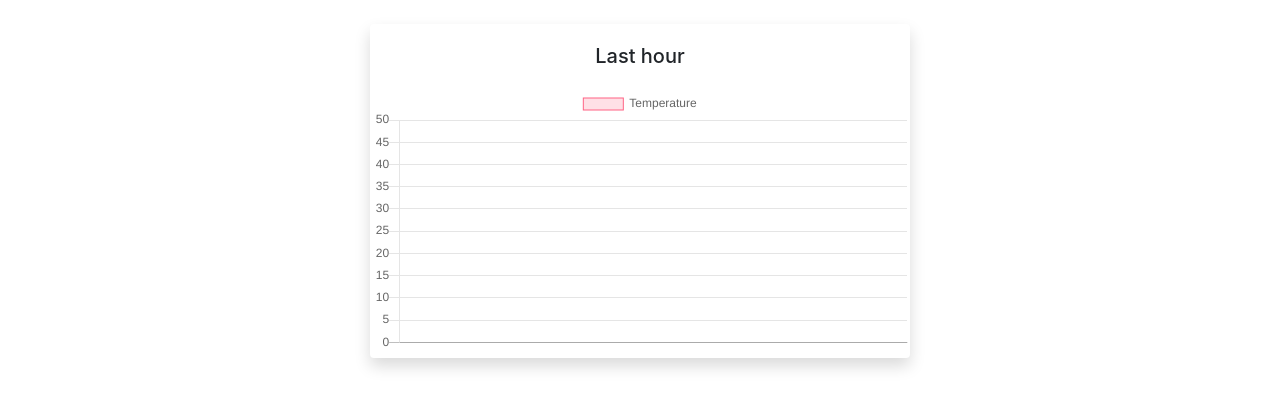
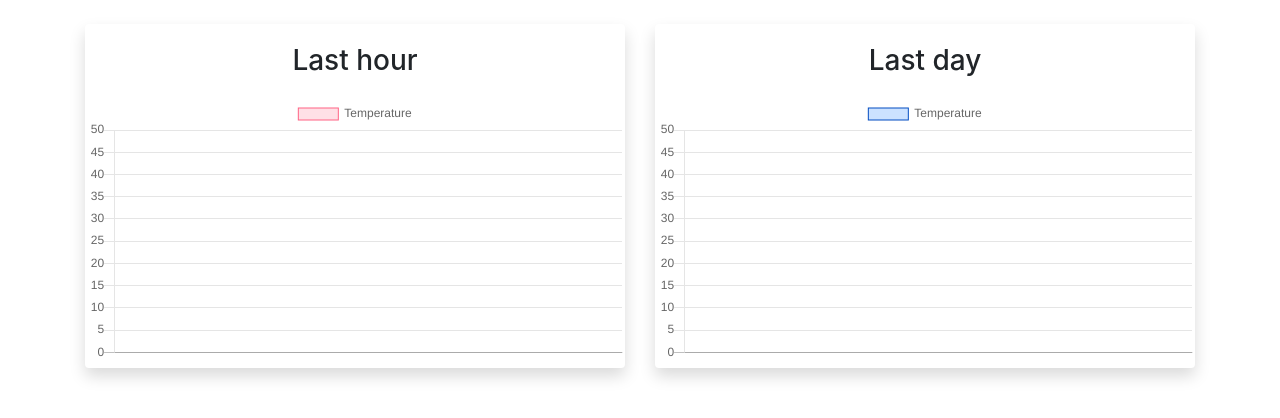
Before and after one commit to irezwi/rpi_temperature_webapp, a Django app: page / in a window 1280 px wide. Shown: the part 56-474 px from the top of the page. Run offline with Django 3.2, Linux system fonts and the light colour scheme; data that the repository does not hold is empty; some libraries are stand-ins or nearby versions.

Commit message:
Implement last day chart

```diff
--- a/rpi_temperature_webapp/extras/TemperatureChartData.py
+++ b/rpi_temperature_webapp/extras/TemperatureChartData.py
@@ -7,8 +7,21 @@ class TemperatureChartData:
     def __init__(self):
         self.values = []
         self.labels = []
+        self.units = "C"
 
     def fill_with_data(self, start_date, end_date):
         for measurement in Measurements.objects.complex_filter(Q(time__gte=start_date, time__lte=end_date)):
             self.labels.append(measurement.time.strftime("%H:%M"))
             self.values.append(measurement.temperature)
+
+    def scale_temperatures_to_K(self):
+        if self.units == "C":
+            self.values = [value + 273.15 for value in self.values]
+        elif self.units == "K":
+            pass
+
+    def scale_temperatures_to_C(self):
+        if self.units == "C":
+            pass
+        elif self.units == "K":
+            self.values = [value - 273.15 for value in self.values]
--- a/rpi_temperature_webapp/templates/charts.html
+++ b/rpi_temperature_webapp/templates/charts.html
@@ -37,18 +37,26 @@
 </nav>
 <div class="container mt-2">
     <div class="row justify-content-center">
-        <div class="col-xl-6 col-md-8 mb-4">
+        <div class="col-xl-6 col-md-6 mb-4">
           <div class="card border-0 shadow">
             <div class="card-body text-center">
-              <h5 class="card-title mb-0">Last hour</h5>
+              <h3 class="card-title mb-0">Last hour</h3>
             </div>
-            <canvas id="myChart"></canvas>
+            <canvas id="lastHourChart"></canvas>
+          </div>
+        </div>
+        <div class="col-xl-6 col-md-6 mb-4">
+          <div class="card border-0 shadow">
+            <div class="card-body text-center">
+              <h3 class="card-title mb-0">Last day</h3>
+            </div>
+            <canvas id="lastDayChart"></canvas>
           </div>
         </div>
     </div>
 </div>
 <script>
-    var ctx = document.getElementById('myChart').getContext('2d');
+    var ctx = document.getElementById('lastHourChart').getContext('2d');
     var myChart = new Chart(ctx, {
         type: 'line',
         data: {
@@ -74,10 +82,51 @@
                         suggestedMax: 50
                     }
                 }]
+            },
+            elements: {
+                point: {
+                    radius: 2
+                }
             }
         }
     });
+</script>
 
+<script>
+    var ctx = document.getElementById('lastDayChart').getContext('2d');
+    var myChart = new Chart(ctx, {
+        type: 'line',
+        data: {
+            labels: {{ lastDayChartData.labels|safe }},
+            datasets: [{
+                label: 'Temperature',
+                data: {{ lastDayChartData.values }},
+                backgroundColor: [
+                    'rgba(2,111,255,0.2)',
+                ],
+                borderColor: [
+                    'rgb(2,76,193)',
+                ],
+                borderWidth: 1
+            }]
+        },
+        options: {
+            scales: {
+                yAxes: [{
+                    ticks: {
+                        beginAtZero: false,
+                        suggestedMin: 25,
+                        suggestedMax: 50
+                    }
+                }]
+            },
+            elements: {
+                point: {
+                    radius: 2
+                }
+            }
+        }
+    });
 </script>
 
 <!-- Optional JavaScript -->
--- a/rpi_temperature_webapp/views.py
+++ b/rpi_temperature_webapp/views.py
@@ -10,9 +10,14 @@ from rpi_temperature_webapp.extras.TemperatureChartData import TemperatureChartD
 class HomeView(View):
     def get(self, request, *args, **kwargs):
         one_hour_ago = timezone.localtime(timezone.now() - timedelta(hours=1))
+        one_day_ago = timezone.localtime(timezone.now() - timedelta(days=1))
         now = timezone.localtime()
 
         last_hour_chart_data = TemperatureChartData()
         last_hour_chart_data.fill_with_data(one_hour_ago, now)
 
-        return render(request, 'charts.html', {"lastHourChartData": last_hour_chart_data})
+        last_day_chart_data = TemperatureChartData()
+        last_day_chart_data.fill_with_data(one_day_ago, now)
+
+        return render(request, 'charts.html', {"lastHourChartData": last_hour_chart_data,
+                                               "lastDayChartData": last_day_chart_data})
```
